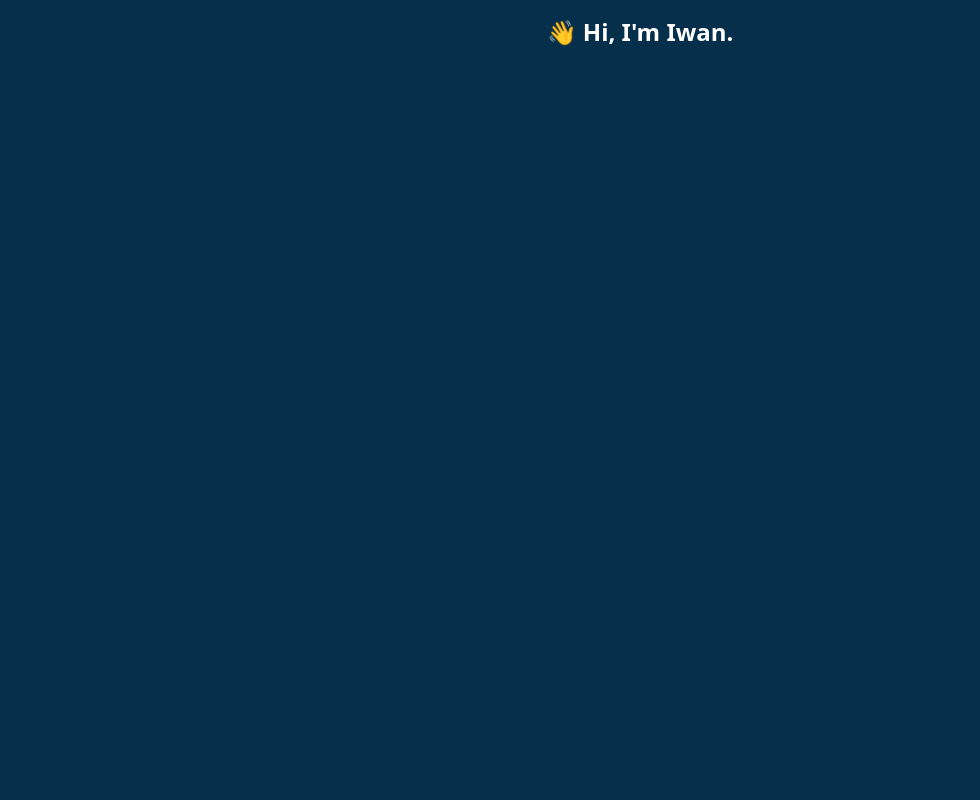
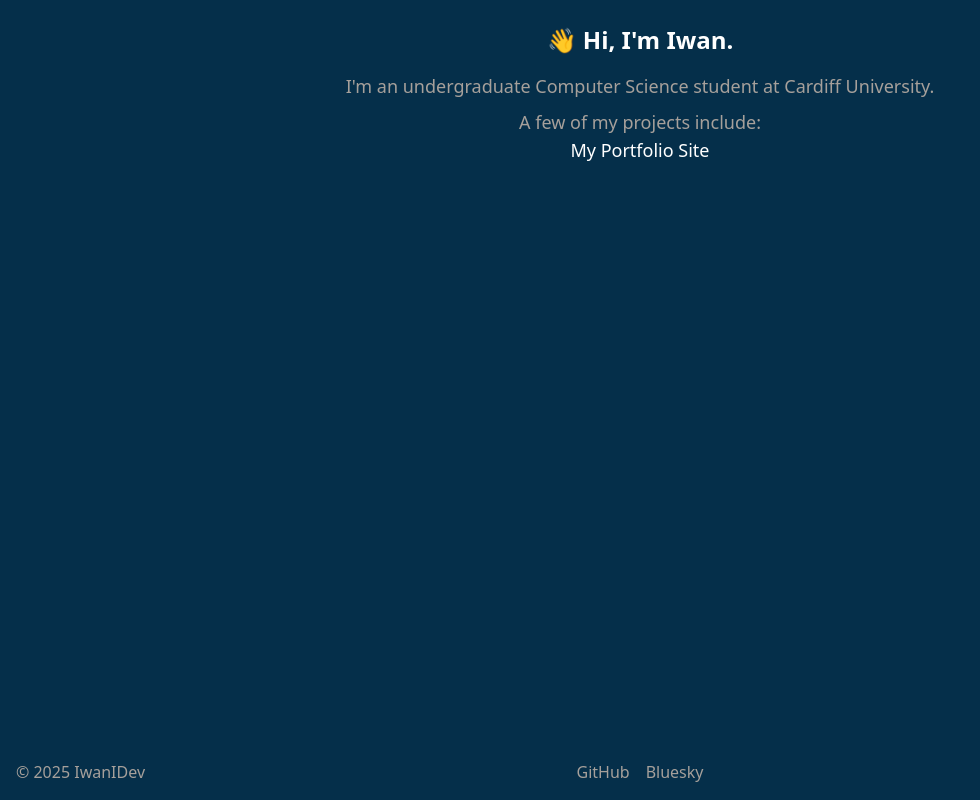
Before and after one commit to IwanIDev/landing-page, a website: page src/index.html in a window 1280 px wide. Shown: the whole page, without its empty margins (0-980 px from the left). Drawn offline with nearby package versions, Linux system fonts and the light colour scheme; files that its build step writes are made by us from their sources.

Commit message:
Added footer with links

```diff
--- a/src/index.html
+++ b/src/index.html
@@ -8,11 +8,27 @@
 </head>
 <body>
     <div class="flex flex-col h-screen bg-sky-950 text-white">
-        <main class="p-4 flex-1 max-w-screen-xl max-h-screen-xl items-center justify-between mx-auto">
-            <div class="container mx-auto">
+        <main class="p-4 flex-1 max-w-screen-xl max-h-screen-xl items-center justify-between mx-auto flex flex-col">
+            <div class="mx-auto flex-none p-2">
                 <h1 class="text-2xl font-semibold">👋 Hi, I'm Iwan.</h1>
             </div>
+            <div class="mx-auto flex-none p-2">
+                <p class="text-lg text-stone-400">I'm an undergraduate Computer Science student at <a href="https://cardiff.ac.uk">Cardiff University</a>.</p>
+            </div>
+            <div class="mx-auto justify-items-center flex-auto">
+                <p class="text-lg text-stone-400">A few of my projects include:</p>
+                <div class="grid grid-flow-row auto-cols-max auto-rows-max gap-x-4 gap-y-1">
+                    <p class="text-lg">My Portfolio Site</p>
+                </div>
+            </div>
         </main>
+        <footer class="p-4 flex flew-row justify-items-stretch">
+            <p class="text-left text-stone-400 flex-1">© 2025 IwanIDev</p>
+            <ul class="text-center flex-auto flex flex-row gap-x-4 text-stone-400">
+                <li><a class="hover:underline" href="https://github.com/IwanIDev">GitHub</a></li>
+                <li><a class="hover:underline" href="https://bsky.app/profile/iwani.dev">Bluesky</a></li>
+            </ul>
+        </footer>
     </div>
 </body>
 </html>
```
